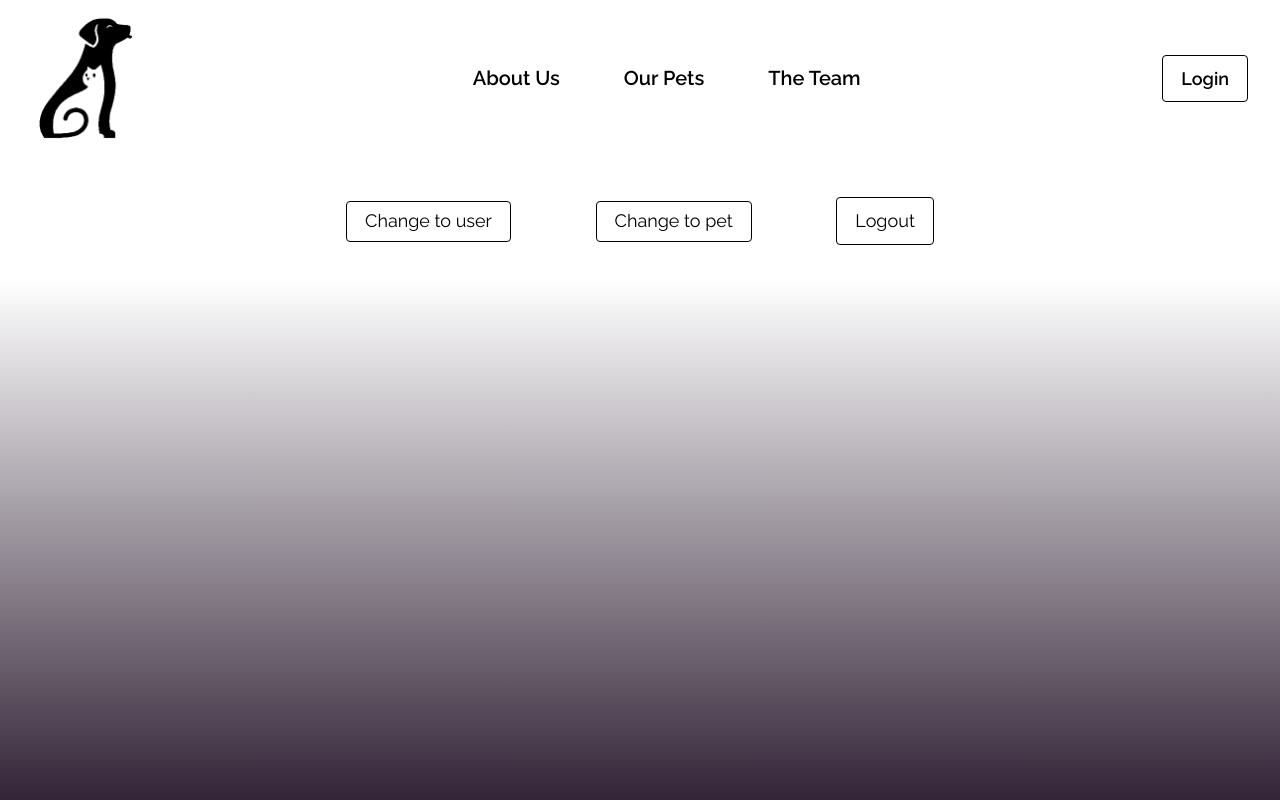
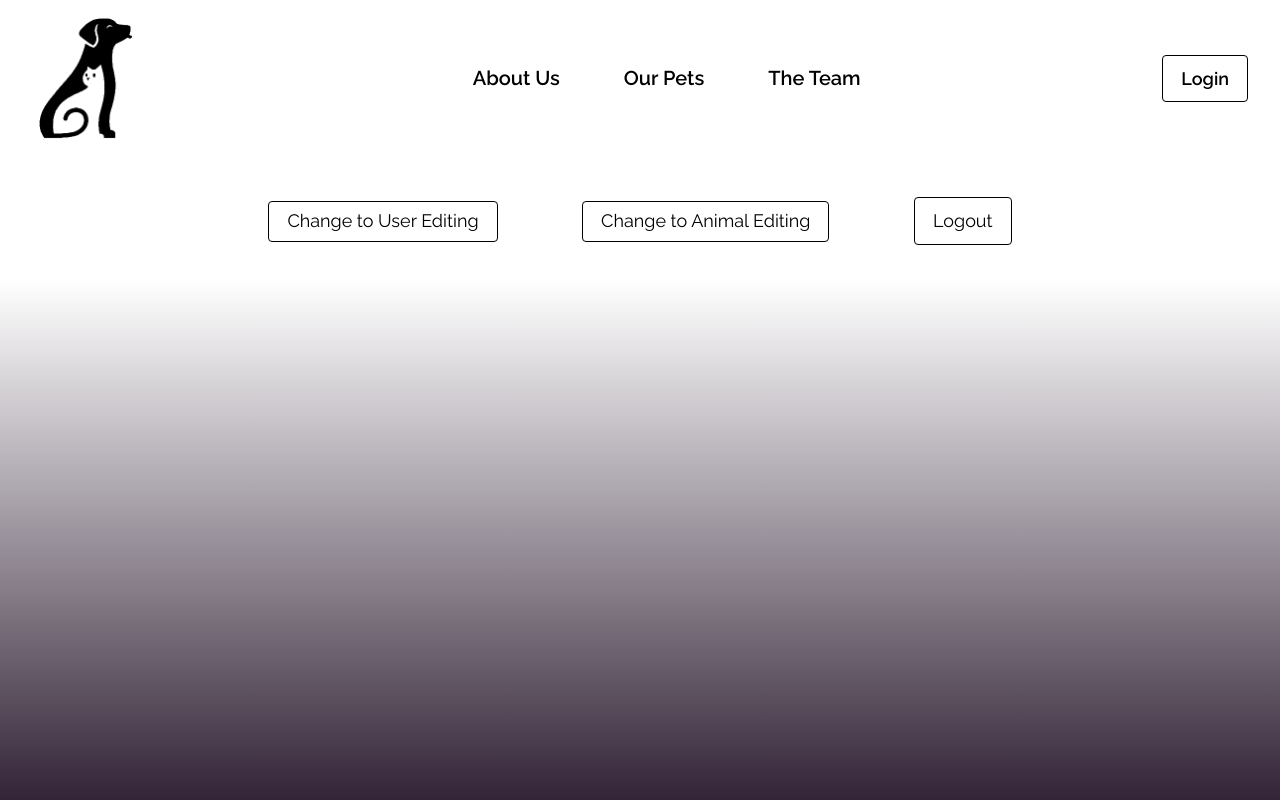
Before and after one commit to Hylinuan/AnimalAdoptionWeb, a PHP site: page /php/admin.php in a window 1280 px wide. Run offline with PHP 8.4, Linux system fonts and the light colour scheme; a user stored in the database is signed in.

Commit message:
Add files via upload

```diff
--- a/php/admin.php
+++ b/php/admin.php
@@ -88,11 +88,8 @@
             <a href="./search.php" class="admin-our-pets">Our Pets</a>
             <a href="../html/team.html" class="admin-the-team">The Team</a>
           </div>
-          <a href="../html/login.html" class="admin-navlink1 button">Login</a>
+          <a href="login.php" class="admin-navlink1 button">Login</a>
         </div>
-
-
-
 
         <style>
          table, th, td {border: none;}
@@ -127,8 +124,8 @@
     <?php if (!isset($_POST['user']) && !isset($_POST['animal'])){ ?>
         <div id="content">
         <form action='./admin.php' method='post'>
-          <button type='submit' class='admin-button4 button' name='user' value='user'>Change to user</button>
-          <button type='submit' class='admin-button4 button' name='animal' value='animal'>Change to pet</button>
+          <button type='submit' class='admin-button4 button' name='user' value='user'>Change to User Editing</button>
+          <button type='submit' class='admin-button4 button' name='animal' value='animal'>Change to Animal Editing</button>
           <a href='logout.php' class='admin-button4 button'>Logout</a>
         </form>
         </div>
@@ -190,7 +187,7 @@
             }
             echo "</table>
                   <form action='./admin.php' method='post'>
-                    <button type='submit' class='admin-button4 button' name='animal' value='animal'>Change to pet</button>
+                    <button type='submit' class='admin-button4 button' name='animal' value='animal'>Change to Animal Editing</button>
                     <a href='logout.php' class='admin-button4 button'>Logout</a>
                   </form>
                   </div>";
@@ -240,7 +237,7 @@
             }
             echo "</table>
                   <form action='./admin.php' method='post'>
-                    <button type='submit' class='admin-button4 button' name='user' value='user'>Change to user</button>
+                    <button type='submit' class='admin-button4 button' name='user' value='user'>Change to User Editing</button>
                     <a href='logout.php' class='admin-button4 button'>Logout</a>
                   </form>
                   </div>
```
